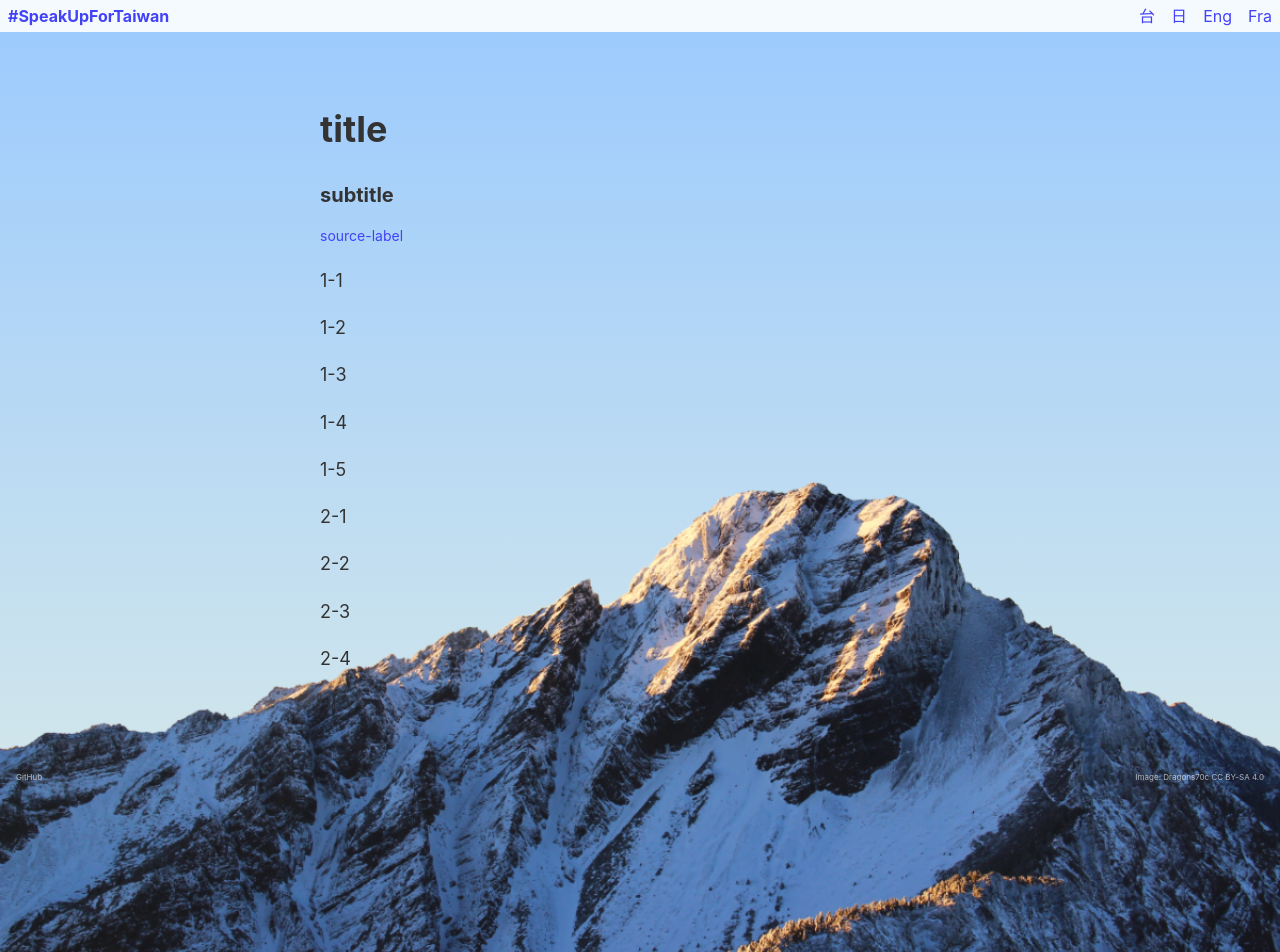
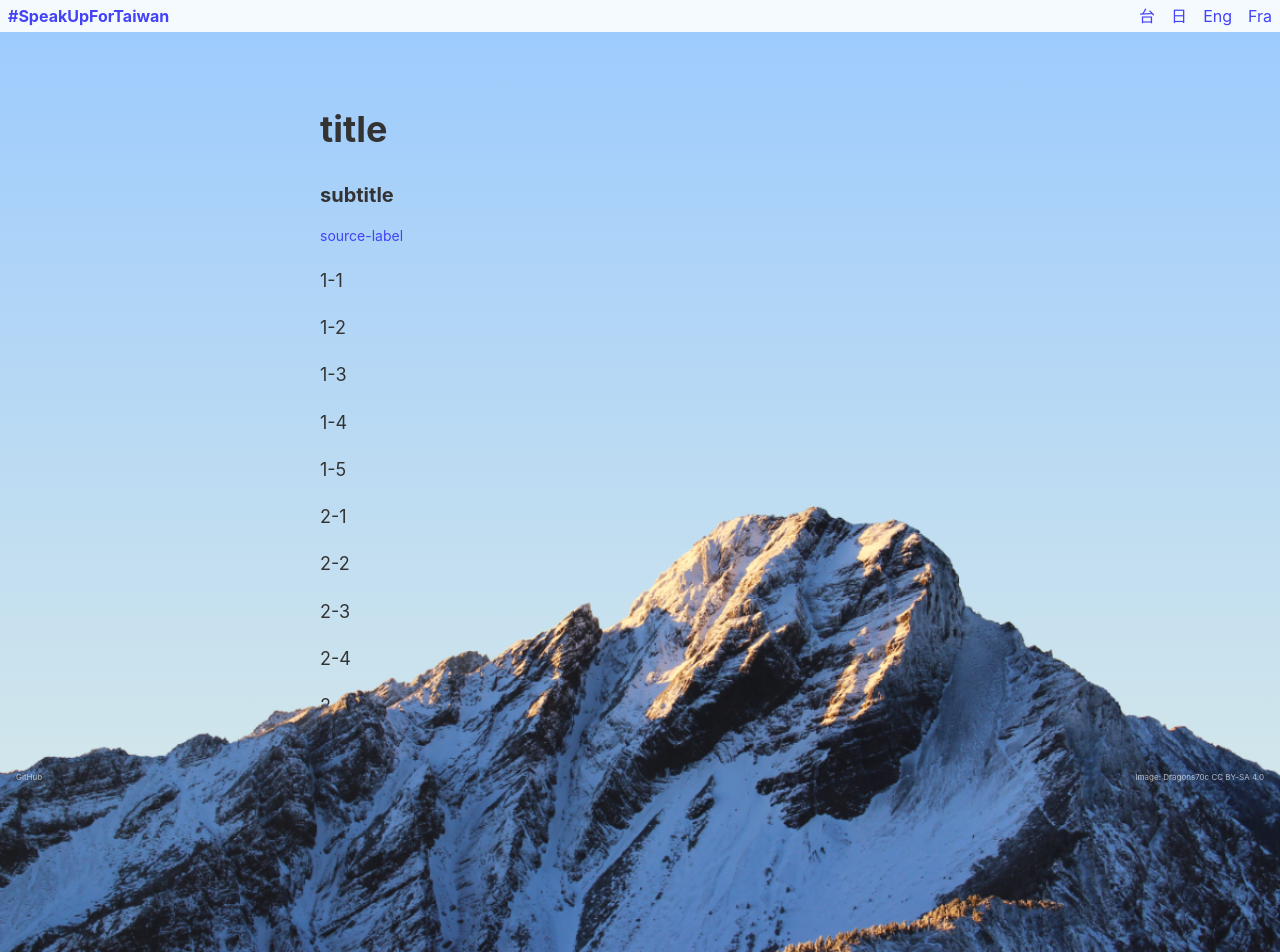
Before and after one commit to chihaoyo/speak-up-for-taiwan, a Nuxt app: page /idg-xi in a window 1280 px wide. Shown: the top 952 px of the page. Built offline with nearby package versions, Linux system fonts and the light colour scheme.

Commit message:
Move yushan down slightly

```diff
--- a/pages/idg-xi.vue
+++ b/pages/idg-xi.vue
@@ -198,6 +198,8 @@ export default {
 </script>
 
 <style lang="scss">
+@import 'assets/variables';
+
 .page.idg-xi {
   background: linear-gradient(#9BCAFE, #D7E9E9, #F7DFBC);
   > .content {
@@ -220,18 +222,22 @@ export default {
   }
   > .yushan-image-source {
     position: fixed;
-    bottom: 1rem;
-    right: 1rem;
+    bottom: 0.5rem;
+    right: 0.5rem;
+    padding: 0.5rem;
+    border-radius: 1px;
     font-size: 0.5rem;
-    color: white;
+    color: $color-white;
     opacity: 0.65;
   }
   > .github {
     position: fixed;
-    bottom: 1rem;
-    left: 1rem;
+    bottom: 0.5rem;
+    left: 0.5rem;
+    padding: 0.5rem;
+    border-radius: 1px;
     font-size: 0.5rem;
-    color: white;
+    color: $color-white;
     opacity: 0.65;
   }
   padding-bottom: 50%;
@@ -243,19 +249,19 @@ export default {
   @media (min-aspect-ratio: 1/1) {
     padding-bottom: 40%;
     > .yushan {
-      transform: translateY(30%);
+      transform: translateY(31.25%);
     }
   }
   @media (min-aspect-ratio: 3/2) {
     padding-bottom: 30%;
     > .yushan {
-      transform: translateY(40%);
+      transform: translateY(42.5%);
     }
   }
   @media (min-aspect-ratio: 8/5) {
     padding-bottom: 20%;
     > .yushan {
-      transform: translateY(50%);
+      transform: translateY(53.75%);
     }
   }
 }
```
